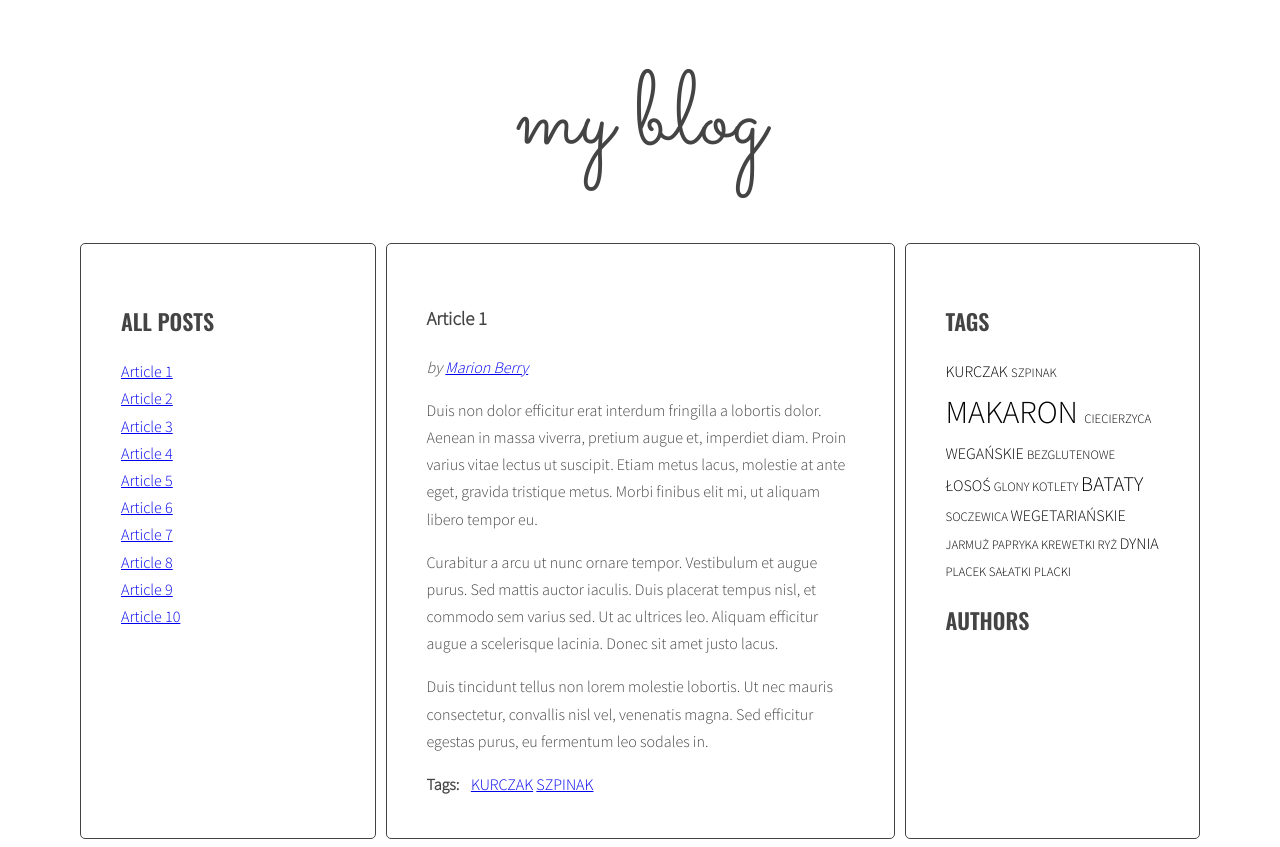
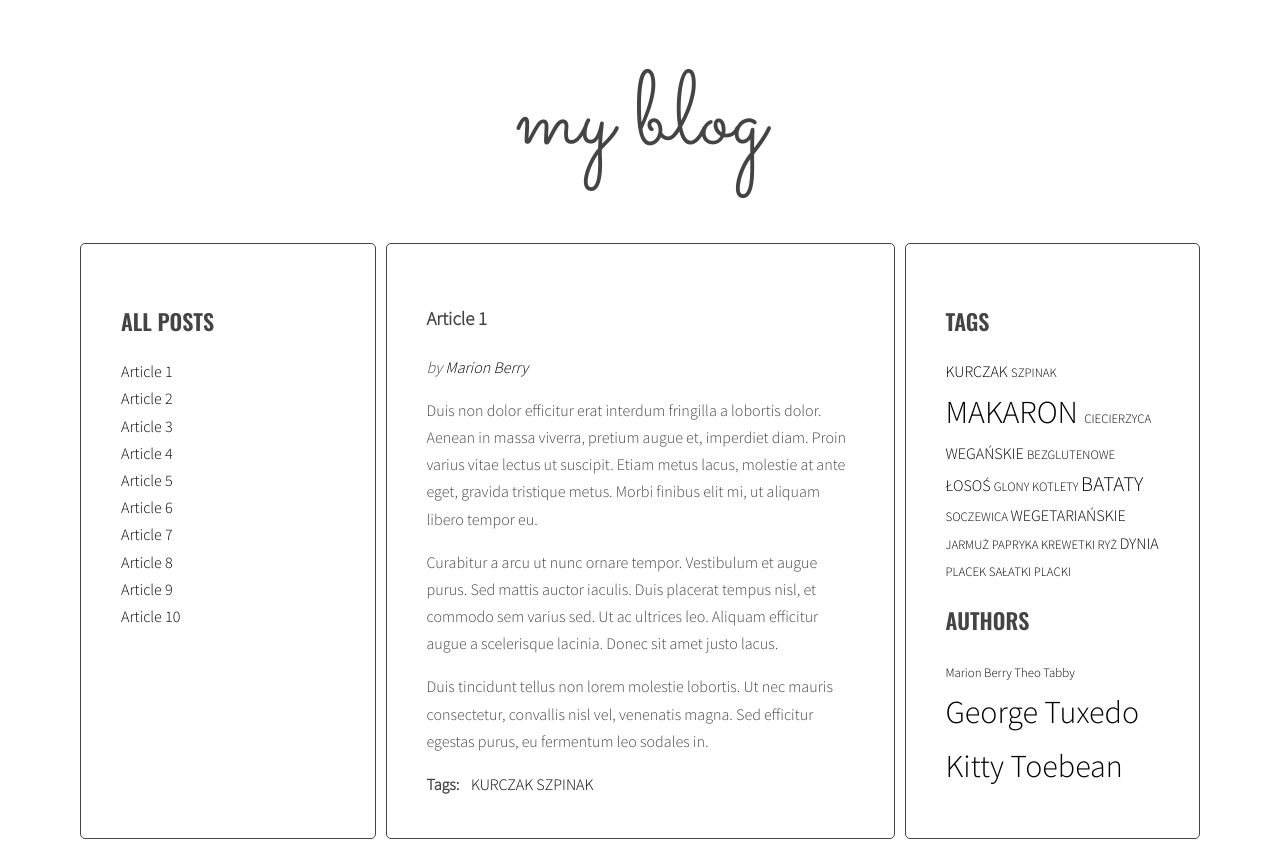
Before and after one commit to jarekm80/javascript-blog, a website: page index.html in a window 1280 px wide. Drawn offline with nearby package versions, Linux system fonts and the light colour scheme.

Commit message:
finish right panel with authors

```diff
--- a/index.html
+++ b/index.html
@@ -79,7 +79,7 @@
                   </ul>
                 </div>
               </article>
-              <article class="post" id="article-5" data-tags="BATATY JARMUŻ PAPRYKA WEGETARIAŃSKIE" data-author="Marion Berry">
+              <article class="post" id="article-5" data-tags="BATATY JARMUŻ PAPRYKA WEGETARIAŃSKIE" data-author="Kitty Toebean">
                 <h3 class="post-title">Article 5</h3>
                 <p class="post-author"></p>
                 <div class="post-content">
@@ -179,38 +179,11 @@
             <aside class="sidebar">
               <h2 class="section-title">Tags</h2>
               <ul class="list tags">
-<!--
-                <li><a href="#">design</a> <span>(6)</span></li>
-                <li><a href="#">code</a> <span>(5)</span></li>
-                <li><a href="#">tutorials</a> <span>(4)</span></li>
-                <li><a href="#">reviews</a> <span>(4)</span></li>
-                <li><a href="#">news</a> <span>(6)</span></li>
--->
+
               </ul>
               <h2 class="section-title">Authors</h2>
               <ul class="list authors">
-<!--
-                <li>
-                  <a href="#">
-                    <span class="author-name">Kitty Toebean</span>
-                  </a>
-                </li>
-                <li>
-                  <a href="#">
-                    <span class="author-name">Theo Tabby</span>
-                  </a>
-                </li>
-                <li>
-                  <a href="#">
-                    <span class="author-name">George Tuxedo</span>
-                  </a>
-                </li>
-                <li>
-                  <a href="#">
-                    <span class="author-name">Marion Berry</span>
-                  </a>
-                </li>
--->
+
               </ul>
             </aside>
           </main>
--- a/js/script.js
+++ b/js/script.js
@@ -1,4 +1,14 @@
 {
+  const optArticleSelector = '.posts article';
+  const optTitleSelector = '.post-title';
+  const optTitleListSelector = '.titles';
+  const optArticleTagsSelector = '.post-tags .list';
+  const optArticleAuthorSelector= '.post-author';
+  const optTagCloudClassCount = 5;
+  const optAuthorCloudClassCount = 3;
+  const optTagCloudClassPrefix = 'tag-size-';
+  const optAuthorCloudClassPrefix = 'author-size-';
+
   const titleClickHandler = function(event){
     event.preventDefault();
     const clickedElement = this;
@@ -29,15 +39,6 @@
   };
 
 
-  const optArticleSelector = '.post';
-  //const optArticleSelector = '.posts article';
-  const optTitleSelector = '.post-title';
-  const optTitleListSelector = '.titles';
-  const optArticleTagsSelector = '.post-tags .list';
-  const optArticleAuthorSelector= '.post-author';
-  const optTagsListSelector = '.tags.list';
-  const optCloudClassCount = 5;
-  const optCloudClassPrefix = 'tag-size-';
 
   const generateTitleLinks = function(customSelector = '') {
     let html = '';
@@ -74,26 +75,7 @@
 
   };
 
-  const generateAuthors = function(){
-    /*DONE find all articles */
-    const articles = document.querySelectorAll('.posts article');
-
-    /* [DONE] for each article */
-    for (let article of articles){
-    /* [DONE] find author wrapper */
-      const ArticleAuthorSelector = article.querySelector(optArticleAuthorSelector);
-
-      /* [DONE] get author from data-author attribute */
-      const author=article.getAttribute('data-author');
-      /* [DONE] generate inner html */
-      const html = 'by <a href="#author-'+ author + '">' + author + '</a>';
-      /* [DONE] insert html into the author wrapper */
-      ArticleAuthorSelector.innerHTML=html;
-      /* [DONE] END LOOP: for every article: */
-    }
-  };
-
-  const calculateTagsParams = function(tags){
+  const calculateMinMax = function(tags){
     let min=10;
     let max=0;
     for (const tag in tags){
@@ -103,19 +85,61 @@
     return {'min' : min, 'max' : max};
   };
 
-  const calculateTagClass = function (count, params){
+  const calculateClass = function (count, params, localClassCount){
     const normalizedCount = count - params.min;
     const normalizedMax = params.max - params.min;
     const percentage = normalizedCount / normalizedMax;
-    const classNumber = Math.floor( percentage * (optCloudClassCount - 1) + 1 );
+    const classNumber = Math.floor( percentage * (localClassCount - 1) + 1 );
     return classNumber;
-  }
+  };
+
+  const generateAuthors = function(){
+
+    /* [DONE] create a new variable allAuthors with an empty object */
+    const allAuthors = {};
+    /*DONE find all articles */
+    const articles = document.querySelectorAll(optArticleSelector);
+
+    /* [DONE] for each article */
+    for (let article of articles){
+      /* [DONE] get author from data-author attribute */
+      const author=article.getAttribute('data-author');
+
+      /* [DONE] find author wrapper */
+      const ArticleAuthorSelector = article.querySelector(optArticleAuthorSelector);
+      /* [DONE] generate inner html */
+      const html = 'by <a href="#'+ author + '">' + author + '</a>';
+      /* [DONE] insert html into the author wrapper */
+      ArticleAuthorSelector.innerHTML=html;
+
+      /* [DONE] check if this link is NOT already in allAuthors */
+      if(!allAuthors[author]) {
+        /* [DONE] add tag to allTags object */
+        allAuthors[author] = 1;
+      } else {
+        allAuthors[author]++;
+      }
+    }
+
+    let allAuthorsHTML = '';
+    const authorsParams = calculateMinMax(allAuthors);
+    const authorList = document.querySelector('.authors');
+    console.log(authorList);
+
+    /* [DONE] START LOOP: for each author in allAuthors: */
+    for(let author in allAuthors){
+      const authorLinkHTML = '<li><a class="'+ optAuthorCloudClassPrefix + calculateClass(allAuthors[author], authorsParams, optAuthorCloudClassCount) + '" href="#author-' + author + '">' + author + ' </a></li>';
+      /* [DONE] generate code of a link and add it to allTagsHTML */
+      allAuthorsHTML += authorLinkHTML;
+    }
+    authorList.innerHTML = allAuthorsHTML;
+  };
 
   const generateTags = function(){
-    /* [NEW] create a new variable allTags with an empty object */
+    /* [DONE] create a new variable allTags with an empty object */
     let allTags = {};
     /*DONE find all articles */
-    const articles = document.querySelectorAll('.posts article');
+    const articles = document.querySelectorAll(optArticleSelector);
     /* [DONE] for each article */
     for (let article of articles){
     /* [DONE] find tags wrapper */
@@ -134,9 +158,9 @@
         /* [DONE] add generated code to html variable */
         html+=linkHTML;
 
-        /* [NEW] check if this link is NOT already in allTags */
+        /* [DONE] check if this link is NOT already in allTags */
         if(!allTags[tag]) {
-          /* [NEW] add tag to allTags object */
+          /* [DONE] add tag to allTags object */
           allTags[tag] = 1;
         } else {
           allTags[tag]++;
@@ -146,27 +170,23 @@
       ArticleTagsSelector.innerHTML=html;
     /* [DONE] END LOOP: for every article: */
     }
-    /* [NEW] find list of tags in right column */
+    /* [DONE] find list of tags in right column */
     const tagList = document.querySelector('.tags');
 
-    /* [NEW] create variable for all links HTML code */
+    /* [DONE] create variable for all links HTML code */
     let allTagsHTML = '';
 
-    const tagsParams = calculateTagsParams(allTags);
+    const tagsParams = calculateMinMax(allTags);
 
-    /* [NEW] START LOOP: for each tag in allTags: */
+    /* [DONE] START LOOP: for each tag in allTags: */
     for(let tag in allTags){
-      //<li><a href="#">design</a></li>
-      //calculateTagClass(allTags[tag], tagsParams)
-      const tagLinkHTML = '<li><a class="tag-size-' + calculateTagClass(allTags[tag], tagsParams) + '" href="#tag-' + tag + '">' + tag + ' </a></li>';
-      console.log('tagLinkHTML:', tagLinkHTML);
-      /* [NEW] generate code of a link and add it to allTagsHTML */
-      //allTagsHTML += tag + ' (' + allTags[tag] + ') ';
+      const tagLinkHTML = '<li><a class="'+ optTagCloudClassPrefix + calculateClass(allTags[tag], tagsParams, optTagCloudClassCount) + '" href="#tag-' + tag + '">' + tag + ' </a></li>';
+      /* [DONE] generate code of a link and add it to allTagsHTML */
       allTagsHTML += tagLinkHTML;
     }
-    /* [NEW] END LOOP: for each tag in allTags: */
+    /* [DONE] END LOOP: for each tag in allTags: */
 
-    /*[NEW] add HTML from allTagsHTML to tagList */
+    /*[DONE] add HTML from allTagsHTML to tagList */
     tagList.innerHTML = allTagsHTML;
   };
 
@@ -270,14 +290,8 @@
   };
 
   generateTags();
-
   generateAuthors();
-
   addClickListenersToAuthors();
-
   addClickListenersToTags();
-
   generateTitleLinks();
-
-
 }
--- a/sass/style.scss
+++ b/sass/style.scss
@@ -92,6 +92,11 @@ body {
   }
 }
 
+.list a{
+  text-decoration: none;
+  color: black;
+}
+
 /* Authors */
 
 .authors {
@@ -111,6 +116,11 @@ body {
 
 .post-author {
   font-style: italic;
+}
+
+.post-author a{
+  text-decoration: none;
+  color: black;
 }
 
 .post-tags {
@@ -143,3 +153,21 @@ body {
 .tag-size-1 {
   font-size: 80%;
 }
+
+/* AUTHORS */
+.list.authors li {
+  display: inline;
+}
+.list.authors a {
+  text-decoration: none;
+  color: black;
+}
+.author-size-3 {
+  font-size: 200%;
+}
+.author-size-2 {
+  font-size: 130%;
+}
+.author-size-1 {
+  font-size: 80%;
+}
```
Also changed, not shown: css/style.css, 1 other file.
